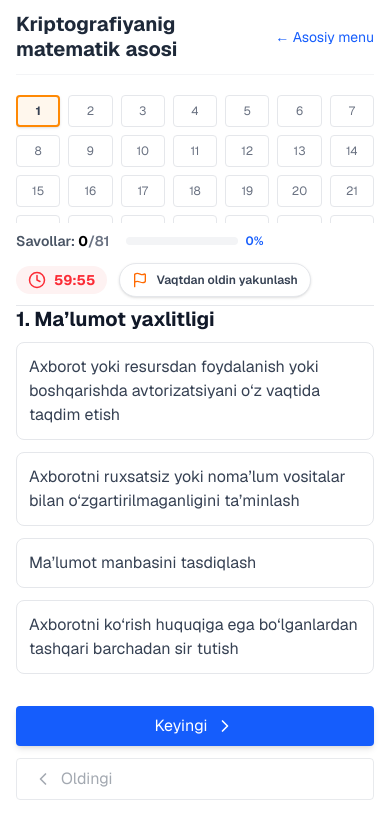
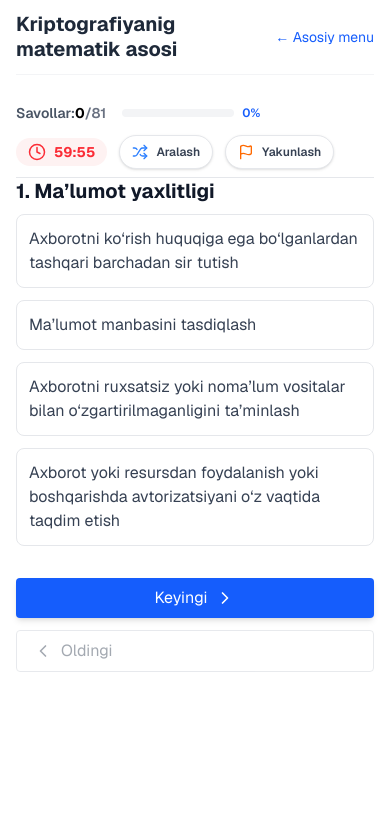
Before and after one commit to Jahongir1478282/nmt, a Next.js app: page /tests/KMA in a window 390 px wide. Shown: the top 838 px of the page. Built offline with nearby package versions, Linux system fonts and the light colour scheme.

Commit message:
Add new Function

```diff
--- a/app/components/Quiz.tsx
+++ b/app/components/Quiz.tsx
@@ -4,7 +4,7 @@
 
 import { useEffect, useMemo, useRef, useState, useCallback } from "react";
 import Link from "next/link";
-import { Clock, ChevronLeft, ChevronRight, Flag } from "lucide-react";
+import { Clock, ChevronLeft, ChevronRight, Flag, Shuffle } from "lucide-react";
 import type { Question, TestConfig } from "../lib/tests";
 
 const shuffleAndTake = <T,>(arr: T[], take: number): T[] =>
@@ -41,6 +41,7 @@ function QuizContent({ test }: { test: TestConfig }) {
   const [finishReason, setFinishReason] = useState<FinishReason>(null);
   const [finishStage, setFinishStage] = useState<FinishStage>("quiz");
   const [autoRedirectSeconds, setAutoRedirectSeconds] = useState(5);
+  const [showReview, setShowReview] = useState(false);
 
   const nextQuestionTimeoutRef = useRef<ReturnType<typeof setTimeout> | null>(
     null,
@@ -56,18 +57,44 @@ function QuizContent({ test }: { test: TestConfig }) {
     };
   }, []);
 
-  const questionPool = useMemo<Question[]>(() => {
-    const base = test.randomCount
-      ? shuffleAndTake(test.questions, test.randomCount)
-      : test.questions;
+  const buildPool = useCallback(
+    (shuffle: boolean): Question[] => {
+      let base = test.randomCount
+        ? shuffleAndTake(test.questions, test.randomCount)
+        : [...test.questions];
 
-    if (!isReady) return base;
+      if (shuffle) {
+        base = base
+          .map((item) => ({ item, sort: Math.random() }))
+          .sort((a, b) => a.sort - b.sort)
+          .map(({ item }) => item);
+      }
 
-    return base.map((q) => ({
-      ...q,
-      options: shuffleOptions(q.options),
-    }));
-  }, [test, isReady]);
+      return base.map((q) => ({
+        ...q,
+        options: shuffleOptions(q.options),
+      }));
+    },
+    [test],
+  );
+
+  const [questionPool, setQuestionPool] = useState<Question[]>(() =>
+    buildPool(false),
+  );
+
+  // Rebuild the pool once client-side hydration is ready (shuffled options)
+  useEffect(() => {
+    if (isReady) {
+      setQuestionPool(buildPool(false));
+    }
+    // eslint-disable-next-line react-hooks/exhaustive-deps
+  }, [isReady]);
+
+  const shuffleQuestions = (): void => {
+    setQuestionPool(buildPool(true));
+    setSelectedAnswers({});
+    setCurrentQuestionIndex(0);
+  };
 
   const totalSlots = questionPool.length;
   const answeredCount = Object.keys(selectedAnswers).length;
@@ -199,10 +226,7 @@ function QuizContent({ test }: { test: TestConfig }) {
   if (finishStage === "results") {
     return (
       <div className="min-h-screen bg-white px-4 py-8 font-sans text-gray-800 sm:px-6">
-        <div
-          className="max-w-3xl mx-auto rounded-2xl border border-gray-200 bg-gray-50 p-6 shadow-sm"
-          ref={resultRef}
-        >
+        <div className="max-w-5xl mx-auto rounded-2xl" ref={resultRef}>
           <div className="flex items-center justify-between gap-3 mb-4">
             <div>
               <h1 className="text-2xl font-bold leading-tight">Natija</h1>
@@ -233,11 +257,93 @@ function QuizContent({ test }: { test: TestConfig }) {
           <div className="mt-6 flex flex-wrap gap-3">
             <Link
               href="/"
-              className="rounded-lg bg-blue-600 px-4 py-2 text-sm font-semibold text-white shadow-sm hover:bg-blue-700"
+              className="rounded-lg bg-blue-600 p-4 py-2 text-sm font-semibold text-white shadow-sm hover:bg-blue-700"
             >
               Asosiy menyu
             </Link>
+            <button
+              onClick={() => setShowReview((prev) => !prev)}
+              className="rounded-lg border border-gray-300 bg-white px-4 py-2 text-sm font-semibold text-gray-700 shadow-sm hover:bg-gray-50"
+            >
+              {showReview ? "Javoblarni yashirish" : "Javoblarni ko\u2018rish"}
+            </button>
           </div>
+
+          {showReview && (
+            <div className="mt-2 space-y-1">
+              <h2 className="text-lg font-bold text-gray-900">
+                Savollar va javoblar
+              </h2>
+              {questionPool.map((q, qIdx) => {
+                const correctIdx = getCorrectIndex(q);
+                const selectedIdx = selectedAnswers[qIdx];
+                const isCorrect =
+                  correctIdx !== null && selectedIdx === correctIdx;
+                const isAnswered = selectedIdx !== undefined;
+
+                return (
+                  <div
+                    key={qIdx}
+                    className={`border-b p-3 ${!isAnswered ? "border-gray-200 bg-gray-50" : isCorrect ? "border-green-200 bg-green-50/50" : "border-red-200 bg-red-50/50"}`}
+                  >
+                    <div className="flex items-start gap-2 mb-2">
+                      <p className="font-semibold text-gray-900 leading-snug">
+                        {qIdx + 1}. {q.question}
+                      </p>
+                      {!isAnswered && (
+                        <span className="hidden sm:flex ml-auto shrink-0 rounded-full bg-gray-200 px-2 py-0.5 text-xs font-semibold text-gray-600">
+                          Javob berilmagan
+                        </span>
+                      )}
+                      {isAnswered && isCorrect && (
+                        <span className="hidden sm:flex ml-auto shrink-0 rounded-full bg-green-100 px-2 py-0.5 text-xs font-semibold text-green-700">
+                          To&apos;g&apos;ri ✓
+                        </span>
+                      )}
+                      {isAnswered && !isCorrect && (
+                        <span className="hidden sm:flex ml-auto shrink-0 rounded-full bg-red-100 px-2 py-0.5 text-xs font-semibold text-red-700">
+                          Noto&apos;g&apos;ri ✗
+                        </span>
+                      )}
+                    </div>
+                    <div className="space-y-2">
+                      {q.options.map((opt, optIdx) => {
+                        const isThisCorrect = correctIdx === optIdx;
+                        const isThisSelected = selectedIdx === optIdx;
+                        let optStyle =
+                          "rounded-lg border px-3 py-2 text-sm transition-all";
+
+                        if (isThisCorrect && isThisSelected) {
+                          optStyle +=
+                            " bg-green-100 border-green-400 text-green-900 font-semibold";
+                        } else if (isThisSelected && !isThisCorrect) {
+                          optStyle +=
+                            " bg-red-100 border-red-400 text-red-900 font-semibold line-through";
+                        } else if (isThisCorrect) {
+                          optStyle +=
+                            " bg-green-50 border-green-300 text-green-800 font-medium";
+                        } else {
+                          optStyle += " bg-white border-gray-200 text-gray-600";
+                        }
+
+                        return (
+                          <div key={optIdx} className={optStyle}>
+                            {isThisCorrect && (
+                              <span className="mr-1.5 text-green-600">✓</span>
+                            )}
+                            {isThisSelected && !isThisCorrect && (
+                              <span className="mr-1.5 text-red-500">✗</span>
+                            )}
+                            {opt}
+                          </div>
+                        );
+                      })}
+                    </div>
+                  </div>
+                );
+              })}
+            </div>
+          )}
         </div>
       </div>
     );
@@ -291,7 +397,7 @@ function QuizContent({ test }: { test: TestConfig }) {
       )}
 
       <div className="max-w-7xl mx-auto">
-        <div className="grid grid-cols-[repeat(auto-fit,minmax(44px,1fr))] gap-2 max-h-32 sm:max-h-none overflow-auto  bg-white">
+        <div className="hidden sm:grid grid-cols-[repeat(auto-fit,minmax(44px,1fr))] gap-2 sm:max-h-none overflow-auto  bg-white">
           {Array.from({ length: totalSlots }, (_, i) => i).map((index) => {
             const isCurrent = index === currentQuestionIndex;
             const isAnswered = selectedAnswers.hasOwnProperty(index);
@@ -335,7 +441,7 @@ function QuizContent({ test }: { test: TestConfig }) {
       <div className="max-w-7xl mx-auto flex flex-wrap items-center justify-between gap-3 border-b border-gray-200 bg-white py-2 text-sm sm:text-base">
         <div className="flex flex-wrap items-center gap-4 sm:gap-6">
           <span className="font-semibold text-gray-600">
-            Savollar:{" "}
+            Savollar:
             <span className="text-black font-bold">{answeredCount}</span>
             <span className="text-gray-500">/{totalSlots}</span>
           </span>
@@ -360,12 +466,21 @@ function QuizContent({ test }: { test: TestConfig }) {
             <span>{formatTime(timeLeft)}</span>
           </div>
           <button
+            onClick={shuffleQuestions}
+            className="flex items-center gap-2 rounded-full border border-gray-200 bg-white px-3 py-2 text-xs font-semibold text-gray-700 shadow-sm transition hover:border-gray-300 hover:bg-gray-50"
+            disabled={isFinished}
+          >
+            <Shuffle size={16} className="text-blue-500" />
+            <span className="hidden sm:inline">Aralashtirish</span>
+            <span className="sm:hidden">Aralash</span>
+          </button>
+          <button
             onClick={() => handleFinish("manual")}
             className="flex items-center gap-2 rounded-full border border-gray-200 bg-white px-3 py-2 text-xs font-semibold text-gray-700 shadow-sm transition hover:border-gray-300 hover:bg-gray-50"
             disabled={isFinished}
           >
             <Flag size={16} className="text-orange-500" />
-            Vaqtdan oldin yakunlash
+            Yakunlash
           </button>
         </div>
       </div>
```
Also changed, not shown: data/strategiya.json (+4 -4 lines).
